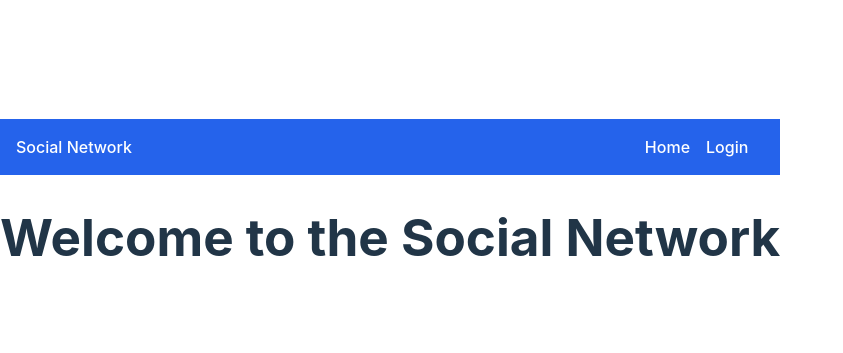
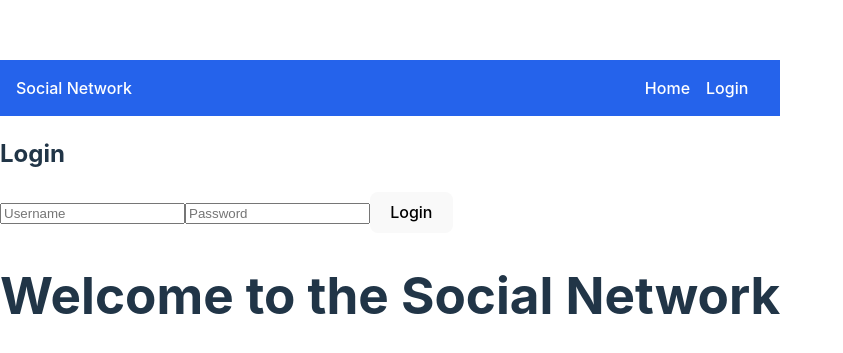
Before and after one commit to jcbrooks88/my-social-network-api, a React (Vite) app in the folder client/: page / in a window 1280 px wide. Shown: the part 191-544 px from the top of the page, without its empty margins (0-843 px from the left). Built offline with nearby package versions, Linux system fonts and the light colour scheme.

Commit message:
updated App.tsx file

```diff
--- a/client/src/App.tsx
+++ b/client/src/App.tsx
@@ -1,14 +1,29 @@
 import { BrowserRouter as Router, Routes, Route } from "react-router-dom";
 import { AuthProvider } from "./context/AuthProvider";
+import { useAuth } from "./context/useAuth";
+import LoginForm from "./components/LoginForm";
 import Home from "./pages/Home";
 import Profile from "./pages/Profile";
 import Navbar from "./components/Navbar";
 
-function App() {
-  return (
+
+const UserInfo = () => {
+  const { user, logout } = useAuth();
+  return user ? (
+    <div>
+      <p>Welcome, {user}!</p>
+      <button onClick={logout}>Logout</button>
+    </div>
+  ) : (
+    <LoginForm />
+  );
+};
+
+const App = () => (
   <AuthProvider>
   <Router>
     <Navbar />
+    <UserInfo />
     <Routes>
       <Route path="/" element={<Home />} />
       <Route path="/profile" element={<Profile />} />
@@ -16,6 +31,5 @@ function App() {
   </Router>
 </AuthProvider>
 );
-}
 
 export default App;
```
Lines whose indentation alone changed are shown as unchanged.
